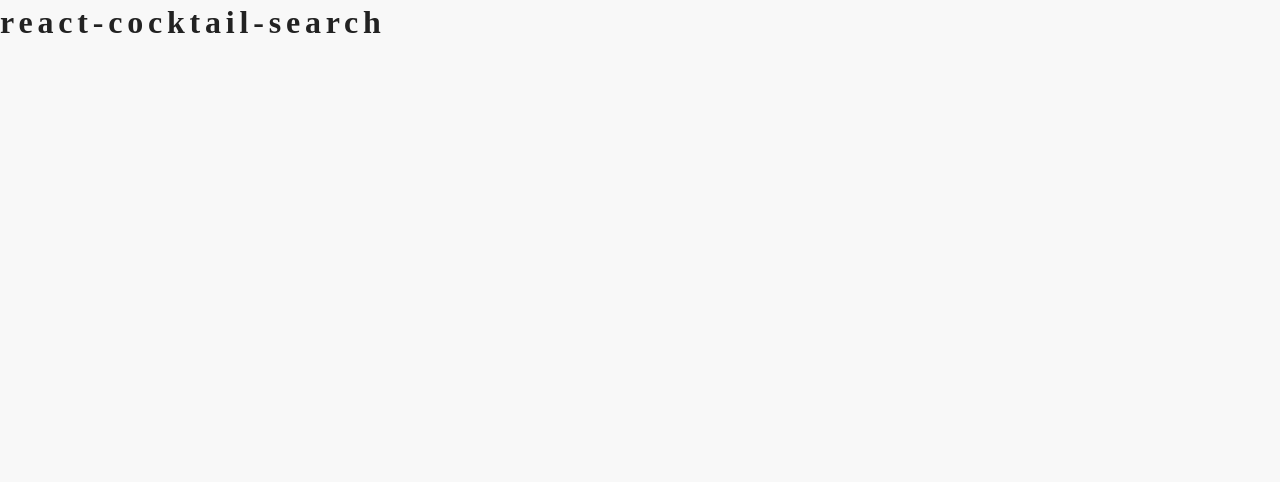
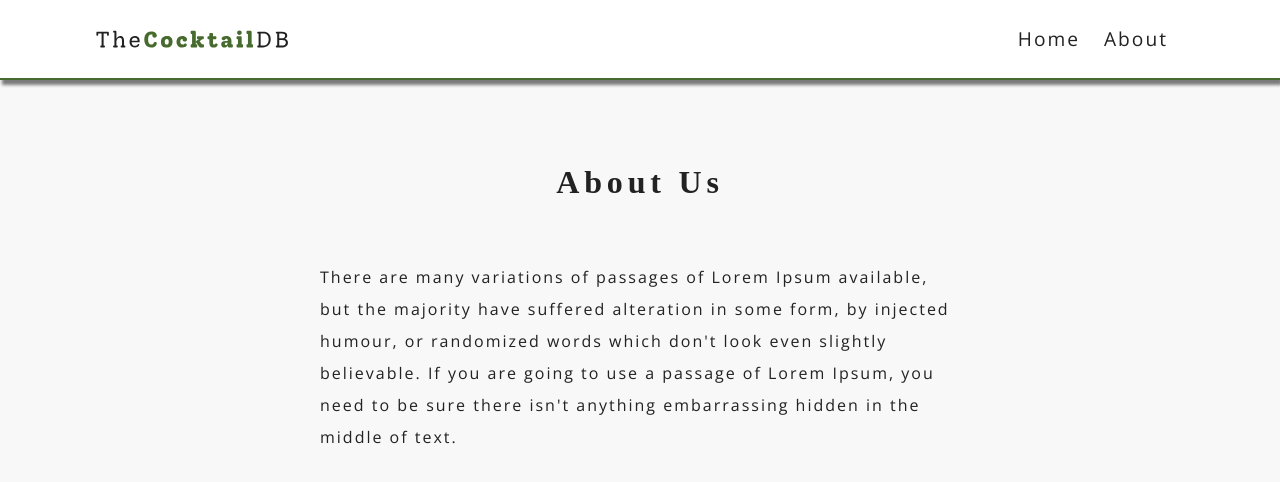
Before and after one commit to MAbdurahman/react-cocktail-search, a React (Create React App) app: page /about in a window 1280 px wide. Shown: the top 482 px of the page. Built offline with nearby package versions, Linux system fonts and the light colour scheme; a web font is replaced by a local one.

Commit message:
Add logo and complete about and error pages

```diff
--- a/src/App.js
+++ b/src/App.js
@@ -2,12 +2,33 @@
             App.js
 ===========================================*/
 import React from 'react';
+import {BrowserRouter as Router, Switch, Route, Link} from 'react-router-dom';
+import About from './pages/About';
+import Error from './pages/Error';
+import Home from './pages/Home';
+import SingleCocktail from './pages/SingleCocktail';
+import Navbar from './components/Navbar';
+
 
 function App() {
   return (
-    <div>
-      <h1>react-cocktail-search</h1>
-    </div>
+    <Router>
+      <Navbar/>
+      <Switch>
+        <Route exact path="/">
+          <Home />
+        </Route>
+        <Route path="/about">
+          <About />
+        </Route>
+        <Route path="/cocktail/:id">
+          <SingleCocktail/>
+        </Route>
+        <Route path="*">
+          <Error />
+        </Route>
+      </Switch>
+    </Router>
   );
 }
 
--- a/src/components/Navbar.js
+++ b/src/components/Navbar.js
@@ -2,13 +2,25 @@
             components/Navbar.js
 ===========================================*/
 import React from 'react';
+import { Link } from 'react-router-dom';
+import logo from '../logo.svg';
 
 const Navbar = () => {
-   return (
-      <div>
-         <h1>components/Navbar.js</h1>
-      </div>
-   )
-}
+	return (
+		<nav className='navbar'>
+			<div className='nav-center'>
+				<img className='logo' src={logo} alt='CocktailDB Logo' />
+				<ul className='nav-links'>
+					<li>
+						<Link to='/'>Home</Link>
+					</li>
+					<li>
+						<Link to='/about'>About</Link>
+					</li>
+				</ul>
+			</div>
+		</nav>
+	);
+};
 
 export default Navbar;
--- a/src/pages/About.js
+++ b/src/pages/About.js
@@ -5,10 +5,18 @@ import React from 'react';
 
 const About = () => {
    return (
-      <div>
-         <h1>pages/About.js</h1>
-      </div>
-   )
-}
+		<section className='section about-section'>
+			<h1 className='section-title'>about us</h1>
+			<p>
+				There are many variations of passages of Lorem Ipsum available, but
+				the majority have suffered alteration in some form, by injected
+				humour, or randomized words which don't look even slightly
+				believable. If you are going to use a passage of Lorem Ipsum, you
+				need to be sure there isn't anything embarrassing hidden in the
+				middle of text.
+			</p>
+		</section>
+	);
+};
 
 export default About;
--- a/src/pages/Error.js
+++ b/src/pages/Error.js
@@ -2,12 +2,16 @@
             pages/Error.js
 ===========================================*/
 import React from 'react';
+import {Link} from 'react-router-dom';
 
 const Error = () => {
    return (
-      <div>
-         <h1>pages/Error.js</h1>
-      </div>
+      <section className="section error-page">
+         <div className="error-container">
+            <h1>oops! end of the road</h1>
+            <Link to="/" className="btn btn-primary">back to home</Link>
+         </div>
+      </section>
    )
 }
 
--- a/src/pages/SingleCocktail.js
+++ b/src/pages/SingleCocktail.js
@@ -2,11 +2,13 @@
             pages/SingleCocktail.js
 ===========================================*/
 import React from 'react';
+import {useParams} from 'react-router-dom';
 
 const SingleCocktail = () => {
+   const {id} = useParams();
    return (
       <div>
-         <h1>pages/SingleCocktail.js</h1>
+         <h1>pages/SingleCocktail.js id: {id}</h1>
       </div>
    )
 }
```
Also changed, not shown: src/logo.svg (added).
